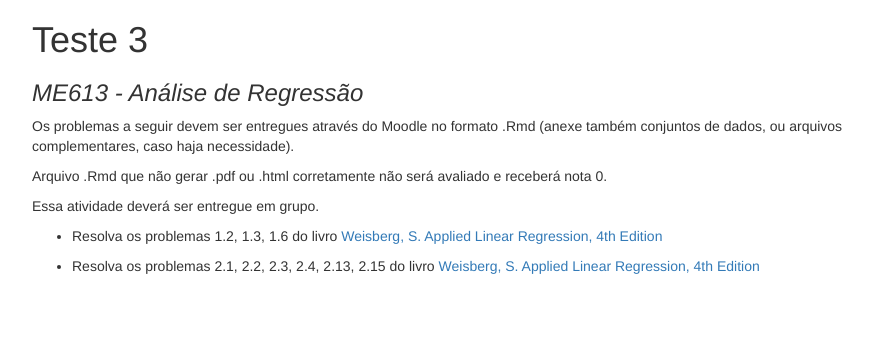
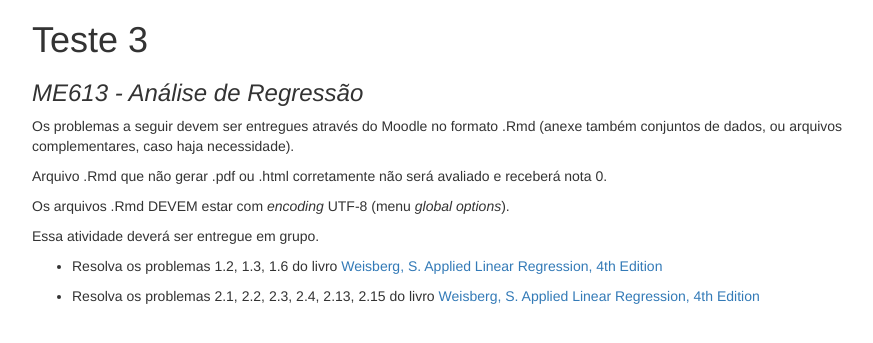
Before and after one commit to ME613-UNICAMP/ME613-UNICAMP.github.io, a Jekyll site: the page exercicios/Teste03.html, which Jekyll copies as it is, in a window 1280 px wide. Shown: the top 343 px of the page, without its empty margins (153-1026 px from the left). Built offline with Jekyll 4.4.1, drawn with Linux system fonts in a browser that asks for light colours.

Commit message:
utf-8 requirement

```diff
--- a/exercicios/Teste03.Rmd
+++ b/exercicios/Teste03.Rmd
@@ -11,6 +11,8 @@ Os problemas a seguir devem ser entregues através do Moodle no formato .Rmd (an
 
 Arquivo .Rmd que não gerar .pdf ou .html corretamente não será avaliado e receberá nota 0.
 
+Os arquivos .Rmd DEVEM estar com *encoding* UTF-8 (menu *global options*).
+
 Essa atividade deverá ser entregue em grupo.
 
 
--- a/exercicios/Teste03.html
+++ b/exercicios/Teste03.html
@@ -67,6 +67,7 @@ img {
 
 <p>Os problemas a seguir devem ser entregues através do Moodle no formato .Rmd (anexe também conjuntos de dados, ou arquivos complementares, caso haja necessidade).</p>
 <p>Arquivo .Rmd que não gerar .pdf ou .html corretamente não será avaliado e receberá nota 0.</p>
+<p>Os arquivos .Rmd DEVEM estar com <em>encoding</em> UTF-8 (menu <em>global options</em>).</p>
 <p>Essa atividade deverá ser entregue em grupo.</p>
 <ul>
 <li><p>Resolva os problemas 1.2, 1.3, 1.6 do livro <a href="http://site.ebrary.com/lib/unicamp/reader.action?docID=10867127&amp;ppg=37">Weisberg, S. Applied Linear Regression, 4th Edition</a></p></li>
```
